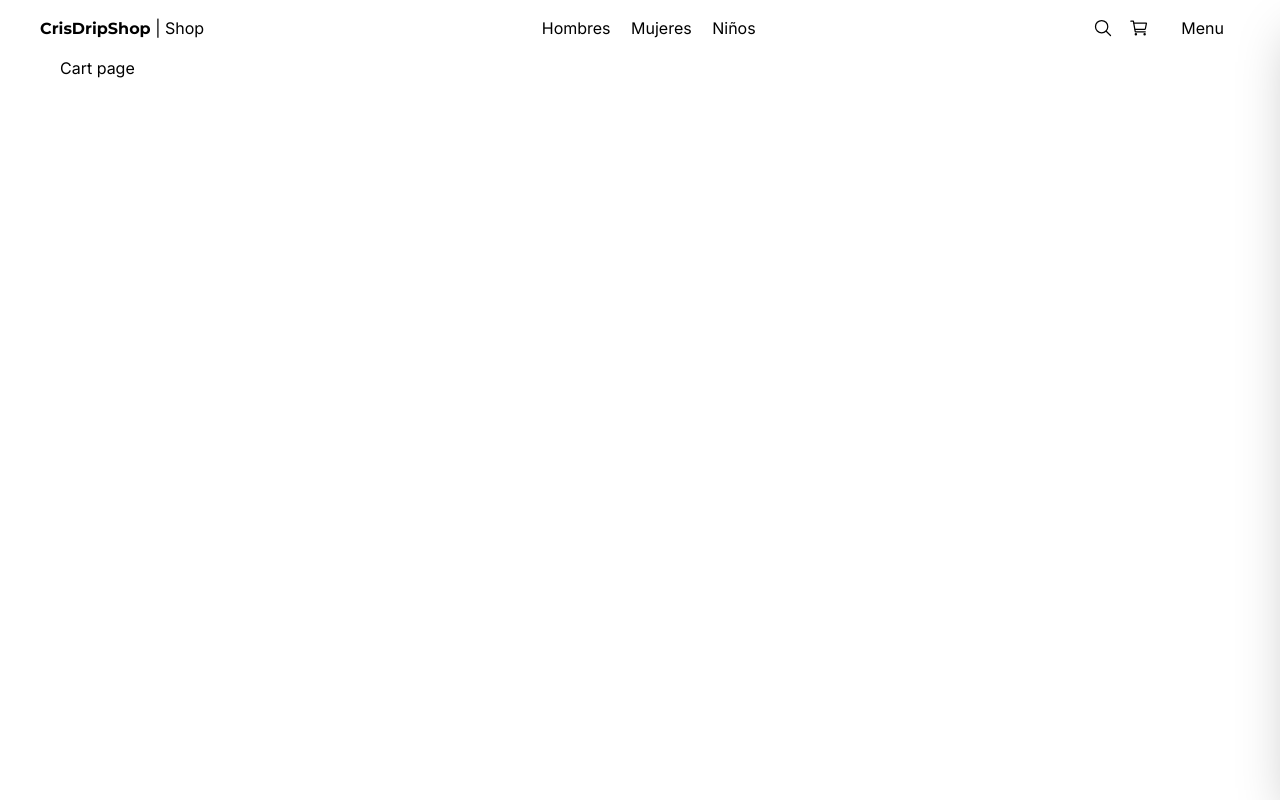
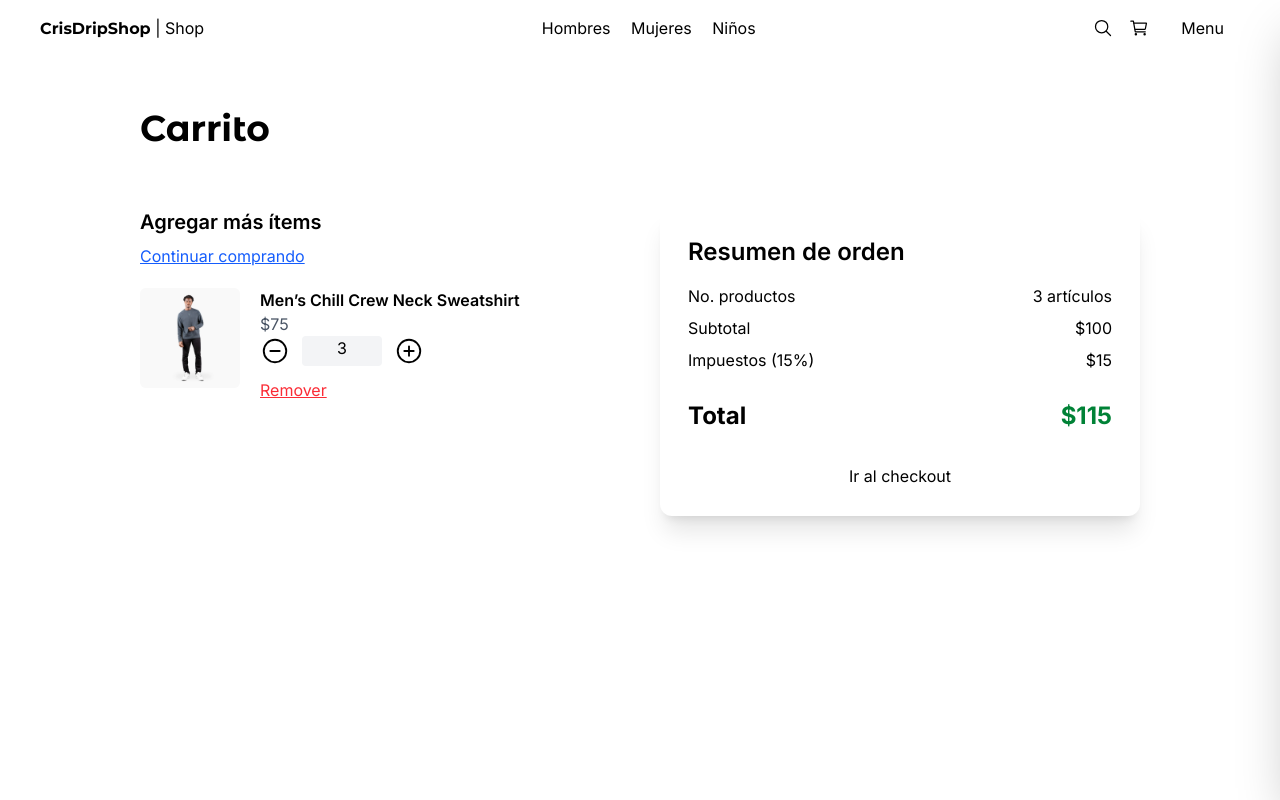
Before and after one commit to cristianpy09/Crisdrip-shop, a Next.js app: page /cart in a window 1280 px wide. Built offline with nearby package versions, Linux system fonts and the light colour scheme.

Commit message:
cart page done

```diff
--- a/src/app/(shop)/cart/page.tsx
+++ b/src/app/(shop)/cart/page.tsx
@@ -1,7 +1,80 @@
-import React from 'react'
+import React from "react";
+import Image from "next/image";
+import Link from "next/link";
+import Title from "@/components/ui/title/Title";
+import QuantitySelector from "@/components/products/quantity-selector/QuantitySelector";
+import { initialData } from "@/seed/seed";
 
-export default function CartPage () {
+const productsInCart = [initialData.products[0]];
+
+export default function CartPage() {
   return (
-    <div> Cart page</div>
-  )
+    <div className="flex justify-center items-center mb-72 px-10 sm:px-0">
+      <div className="flex flex-col w-full max-w-[1000px]">
+        {/* Título */}
+        <Title title="Carrito" />
+
+        <div className="grid grid-cols-1 sm:grid-cols-2 gap-10 mt-5">
+          {/* Carrito */}
+          <div className="flex flex-col">
+            <span className="text-xl font-semibold mb-2">
+              Agregar más ítems
+            </span>
+            <Link href="/" className="underline text-blue-600 mb-5">
+              Continuar comprando
+            </Link>
+
+            {/* Productos */}
+            {productsInCart.map((product) => (
+              <div key={product.slug} className="flex items-start mb-5">
+                <Image
+                  src={`/products/${product.images[0]}`}
+                  width={100}
+                  height={100}
+                  alt={product.title}
+                  className="mr-5 rounded-md"
+                />
+
+                <div>
+                  <p className="font-semibold">{product.title}</p>
+                  <p className="text-gray-600">${product.price}</p>
+                  <QuantitySelector quantity={3} />
+                  <button className="underline mt-3 text-red-500 cursor-pointer ">
+                    Remover
+                  </button>
+                </div>
+              </div>
+            ))}
+          </div>
+
+          {/* Resumen de orden */}
+          <div className="bg-white rounded-xl shadow-xl p-7">
+            <h2 className="text-2xl font-semibold mb-4">Resumen de orden</h2>
+
+            <div className="grid grid-cols-2 gap-y-2">
+              <span>No. productos</span>
+              <span className="text-right">3 artículos</span>
+
+              <span>Subtotal</span>
+              <span className="text-right">$100</span>
+
+              <span>Impuestos (15%)</span>
+              <span className="text-right">$15</span>
+
+              <span className="text-2xl mt-5 font-bold">Total</span>
+              <span className="text-2xl mt-5 text-right font-bold text-green-700">
+                $115
+              </span>
+            </div>
+
+            <div className="mt-8">
+              <Link href="/checkout/address" className=" w-full flex justify-center">
+                Ir al checkout
+              </Link>
+            </div>
+          </div>
+        </div>
+      </div>
+    </div>
+  );
 }
--- a/src/app/(shop)/product/[slug]/page.tsx
+++ b/src/app/(shop)/product/[slug]/page.tsx
@@ -21,7 +21,7 @@ export default async function Productpage({
     notFound();
   }
   return (
-    <div className="mt-8 m-5 mb-10 space-x-7  grid md:grid-cols-3 gap-3  ">
+    <div className="mt-8 m-5 mb-10 space-x-7  grid md:grid-cols-3 gap-3">
       {/**imagenes del producto */}
       <div className="col-span-1  md:col-span-2  ">
 
--- a/src/components/products/slides-show/PorductMobileSlideshow.tsx
+++ b/src/components/products/slides-show/PorductMobileSlideshow.tsx
@@ -7,10 +7,9 @@ import "swiper/css";
 import Image from "next/image";
 import "./slideshow.css";
 
-import { Autoplay, FreeMode,  Pagination  } from "swiper/modules";
+import { Autoplay, FreeMode, Pagination } from "swiper/modules";
 
 import { Swiper, SwiperSlide } from "swiper/react";
-
 
 interface Props {
   images: string[];
@@ -19,39 +18,33 @@ interface Props {
 }
 
 export const PorductMobileSlideshow = ({ images, title, className }: Props) => {
-
-
   return (
     <div className={className}>
       <Swiper
         style={{
-        width:"100vw",
-        height:"500px"
+          width: "100vw",
+          height: "500px",
         }}
-
         pagination
         autoplay={{
           delay: 2500,
         }}
-
-        modules={[FreeMode, Autoplay,Pagination]}
+        modules={[FreeMode, Autoplay, Pagination]}
         className="mySwiper2"
       >
         {images.map((image) => (
           <SwiperSlide key={image}>
-
             <Image
               src={`/products/${image}`}
               alt={title}
-                className=" object-fill "
-                width={800}
-                height={500}
+              fill
+              sizes="(max-width: 768px) 100vw, 50vw"
+              style={{ objectFit: "contain" }}
+              loading="eager"
             />
-
           </SwiperSlide>
         ))}
       </Swiper>
-
     </div>
   );
 };
--- a/src/components/ui/title/Title.tsx
+++ b/src/components/ui/title/Title.tsx
@@ -3,8 +3,8 @@ import React from 'react'
 
 interface Props {
     title:string
-    subtitle:string
-    className:string
+    subtitle?:string
+    className?:string
 }
 
 export default function Title({title,subtitle,className}:Props) {
```
Lines whose indentation alone changed are shown as unchanged.
